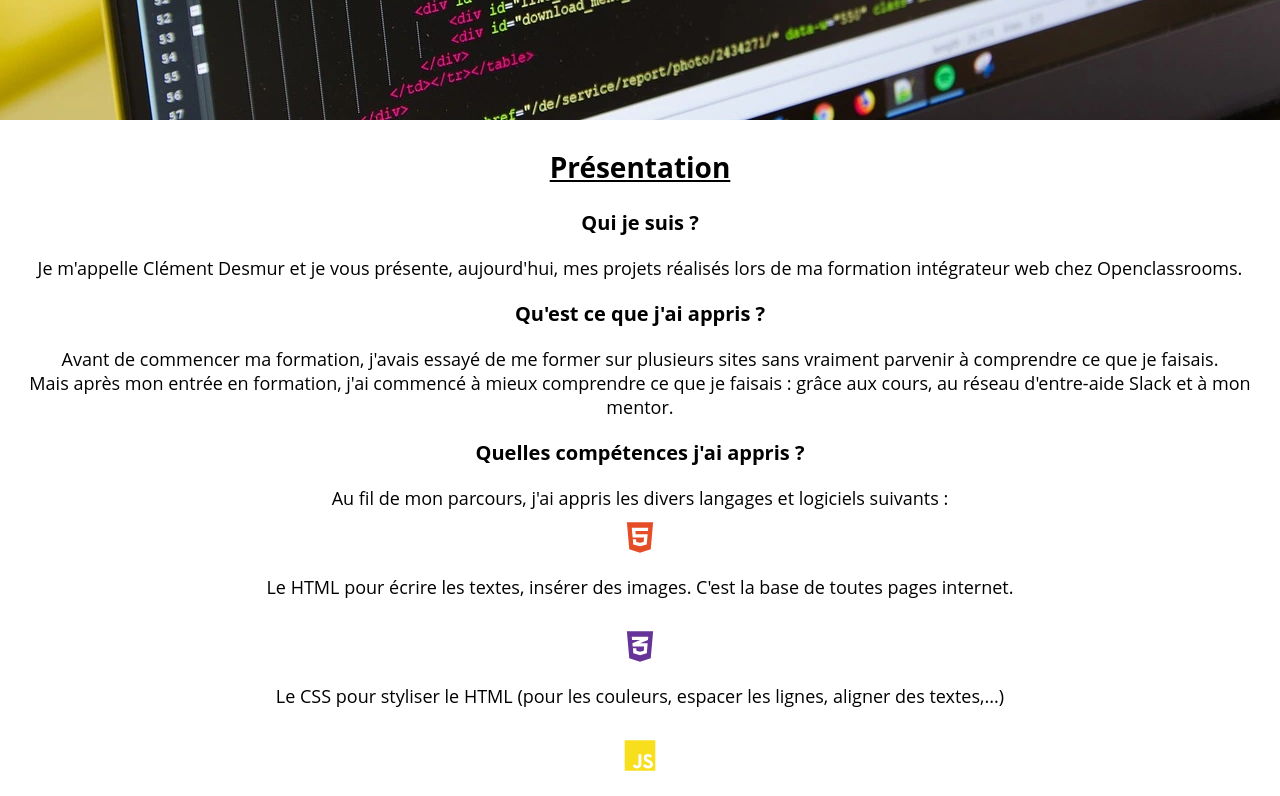
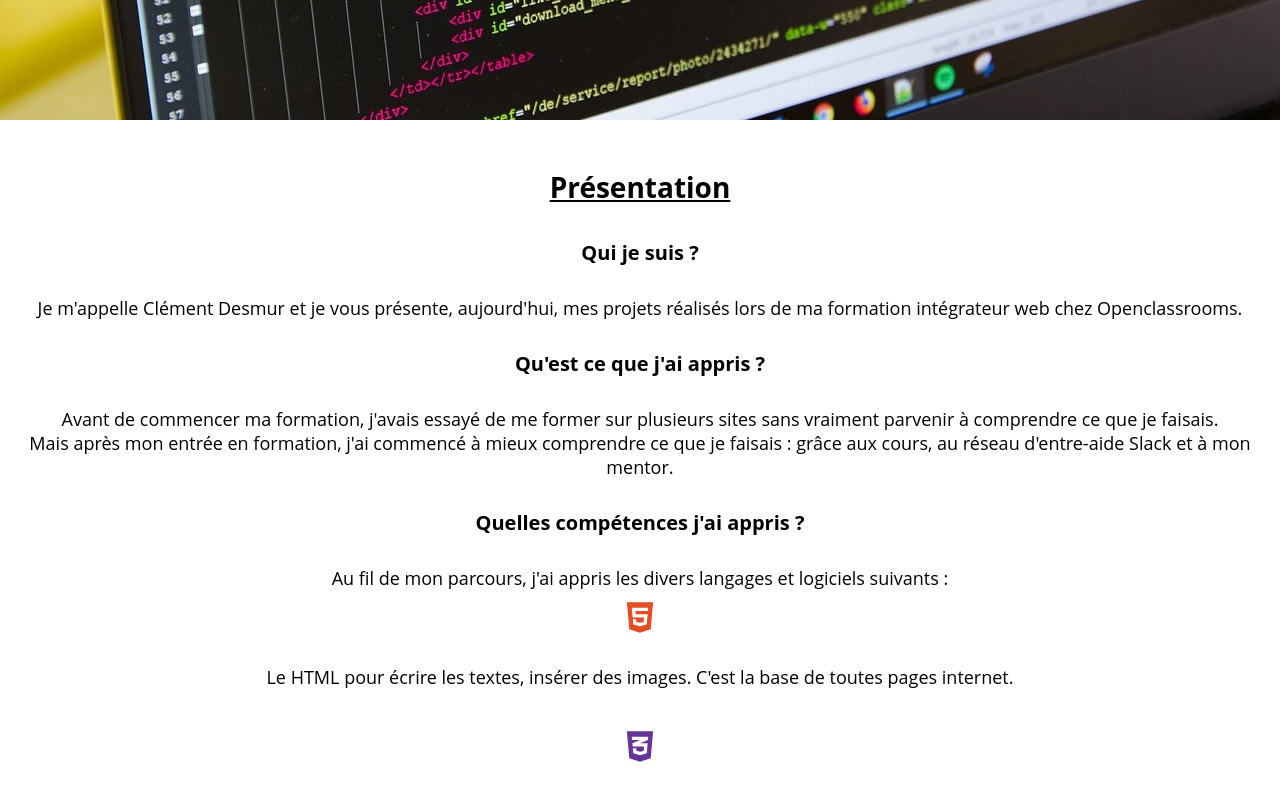
Before and after one commit to clementD99/Portfolio, a React (Create React App) app: page / in a window 1280 px wide. Shown: the part 480-1276 px from the top of the page. Built offline with nearby package versions, Linux system fonts and the light colour scheme; the HTML template or start-up script is replaced by a standard one.

Commit message:
#presentation rajouté

```diff
--- a/src/Composants/Presentation/presentation.scss
+++ b/src/Composants/Presentation/presentation.scss
@@ -1,3 +1,7 @@
+#presentation {
+  padding: 20px 0;
+}
+
 .introduction {
   text-align: center;
   h1 {
@@ -11,6 +15,7 @@
   p {
     font-size: 20px;
     font-weight: bold;
+    padding: 10px 0;
 
     @media (max-width: 375px) {
       font-size: 18px;
@@ -18,6 +23,7 @@
   }
   span {
     font-size: 18px;
+    padding: 10px 0;
 
     @media (max-width: 375px) {
       font-size: 16px;
```
